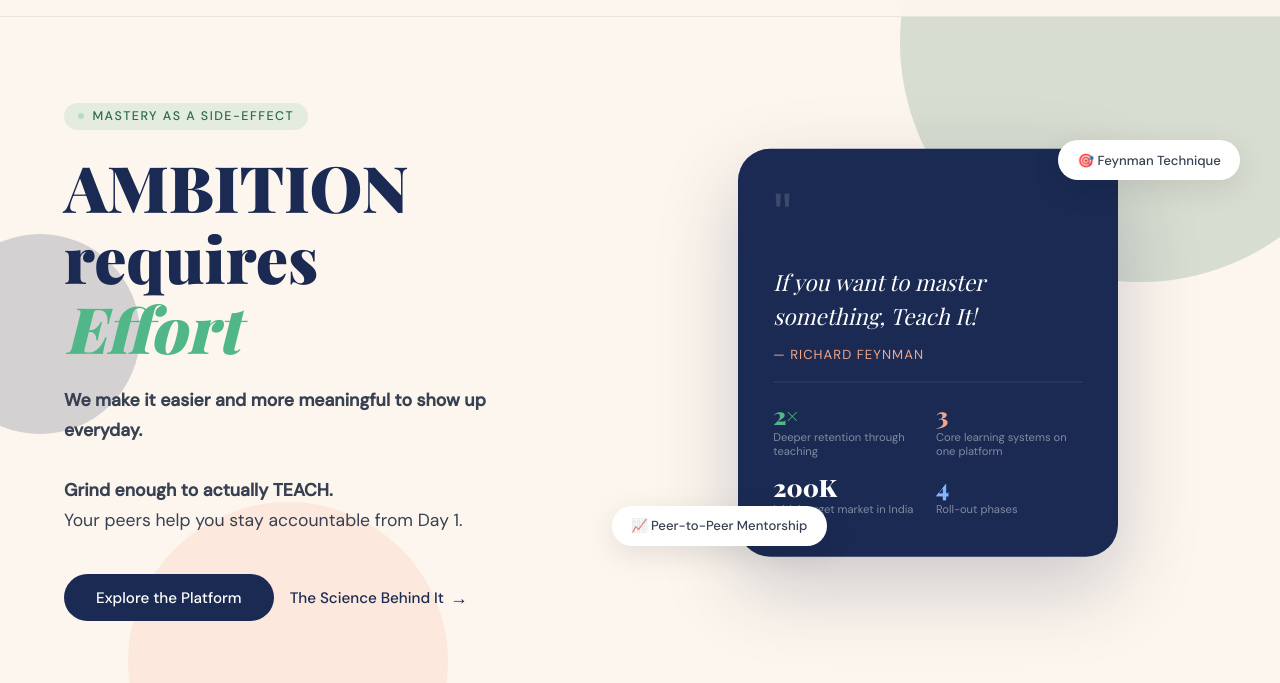
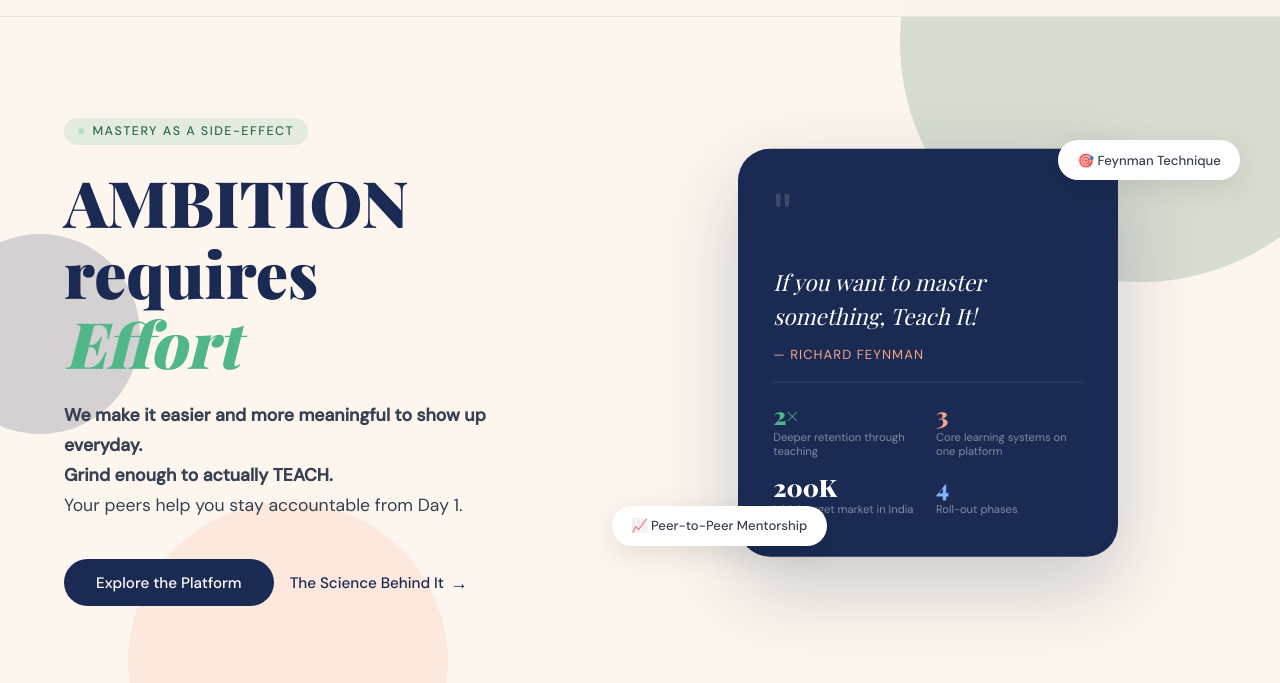
Before and after one commit to Edtruce/Feynlearn, a plain HTML site: page index.html in a window 1280 px wide. Shown: the part 118-801 px from the top of the page. Drawn offline with nearby package versions, Linux system fonts and the light colour scheme; a script that the page names is missing; a web font is replaced by a local one.

Commit message:
Update index.html

```diff
--- a/index.html
+++ b/index.html
@@ -399,7 +399,7 @@
     <span class="hero-eyebrow"><span class="badge-dot"></span> MASTERY as a side-effect</span>
     <h1 class="hero-title">AMBITION requires<br><em>Effort</em></h1>
     <p class="hero-subtitle">
-      <strong>We make it easier and more meaningful to show up everyday. </strong><br><br>
+      <strong>We make it easier and more meaningful to show up everyday. </strong><br>
       <strong>Grind enough to actually TEACH. </strong><br>Your peers help you stay accountable from Day 1.</p>
     <div class="hero-cta-group">
       <a href="#solution" class="btn-primary">Explore the Platform</a>
```
